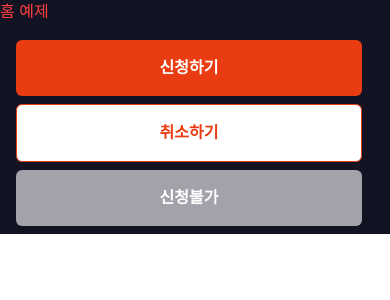
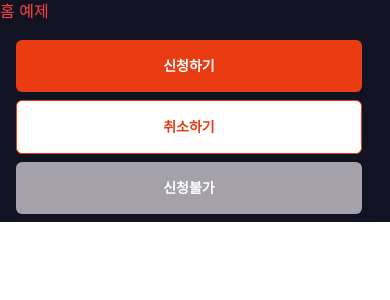
Before and after one commit to kimdohoon2/The-Julge, a Next.js app: page / in a window 390 px wide. Shown: the top 300 px of the page. Built offline with nearby package versions, Linux system fonts and the light colour scheme; a web font is replaced by a local one.

Commit message:
style(button): consider button font-size on mobile web

```diff
--- a/src/components/Button.tsx
+++ b/src/components/Button.tsx
@@ -34,7 +34,7 @@ const Button: React.FC<ButtonProps> = ({
       onClick={onClick}
       disabled={disabled}
       className={clsx(
-        'rounded-[6px] font-bold focus:ring',
+        'rounded-[6px] text-sm font-bold focus:ring sm:text-base',
         disabled ? styles.disabled : styles[variant],
         className
       )}
```
